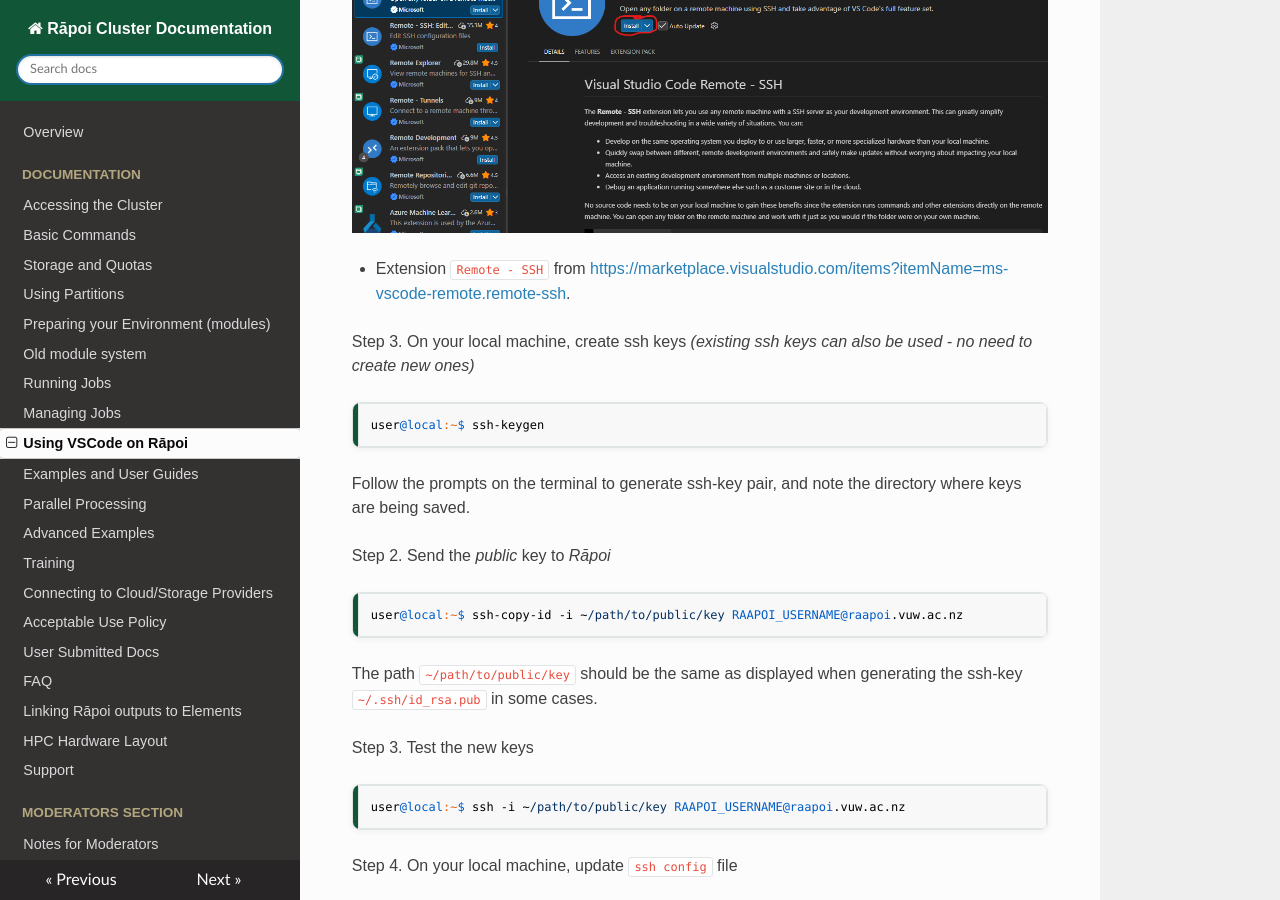
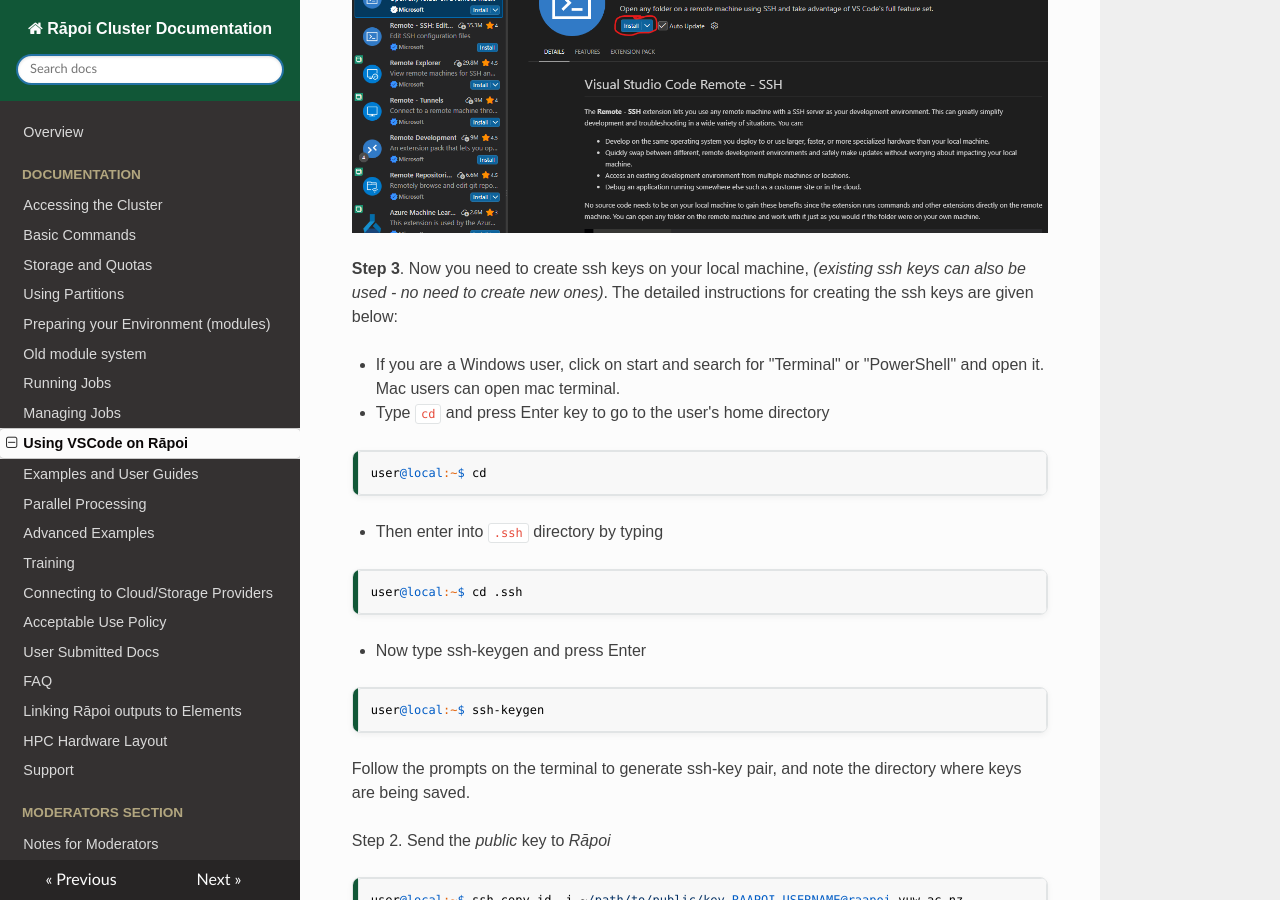
Before and after one commit to vuw-research-computing/raapoi-docs, an MkDocs documentation site: the page built from docs/vscode_on_raapoi.md, in a window 1280 px wide and 900 px high, scrolled down 1222 px. Built offline with MkDocs 1.6.1, drawn with Linux system fonts in a browser that asks for light colours; nearby versions of some CDN libraries; some web fonts are replaced; a script that is not in the unit is left out; some of the changed text lies outside the part shown.

Commit message:
updating VSCode Page

````diff
--- a/docs/vscode_on_raapoi.md
+++ b/docs/vscode_on_raapoi.md
@@ -1,7 +1,7 @@
 ## VSCode (Page Under Construction)
 
 !!! Tip
-    Windows users are recommended to use [`Git Bash`](https://git-scm.com/downloads) or Windows Terminal (Powershell) in Windows 11 for the following instructions to work.
+    Windows users are recommended to use Windows Terminal (Powershell) in Windows 11 or [`Git Bash`](https://git-scm.com/downloads) for the following instructions to work.
 
 **Running VSCode on the login node is not allowed. It should always be run on a compute node using the instructions below. Before connecting, check whether you really need to use VSCode on Rāpoi or whether it would be better to run it locally on your own machine.**
 
@@ -19,9 +19,22 @@
 
 ![VS Code Extensions view](img/VSCode_002.png)
 
-- Extension `Remote - SSH` from [https://marketplace.visualstudio.com/items?itemName=ms-vscode-remote.remote-ssh](https://marketplace.visualstudio.com/items?itemName=ms-vscode-remote.remote-ssh).
+**Step 3**. Now you need to create ssh keys on your local machine, _(existing ssh keys can also be used - no need to create new ones)_. The detailed instructions for creating the ssh keys are given below:
 
-Step 3. On your local machine, create ssh keys _(existing ssh keys can also be used - no need to create new ones)_
+- If you are a Windows user, click on start and search for "Terminal" or "PowerShell" and open it. Mac users can open mac terminal.
+- Type `cd` and press Enter key to go to the user's home directory
+
+```bash
+user@local:~$ cd
+```
+
+- Then enter into `.ssh` directory by typing
+
+```bash
+user@local:~$ cd .ssh
+```
+
+- Now type ssh-keygen and press Enter
 
 ```bash
 user@local:~$ ssh-keygen
````
